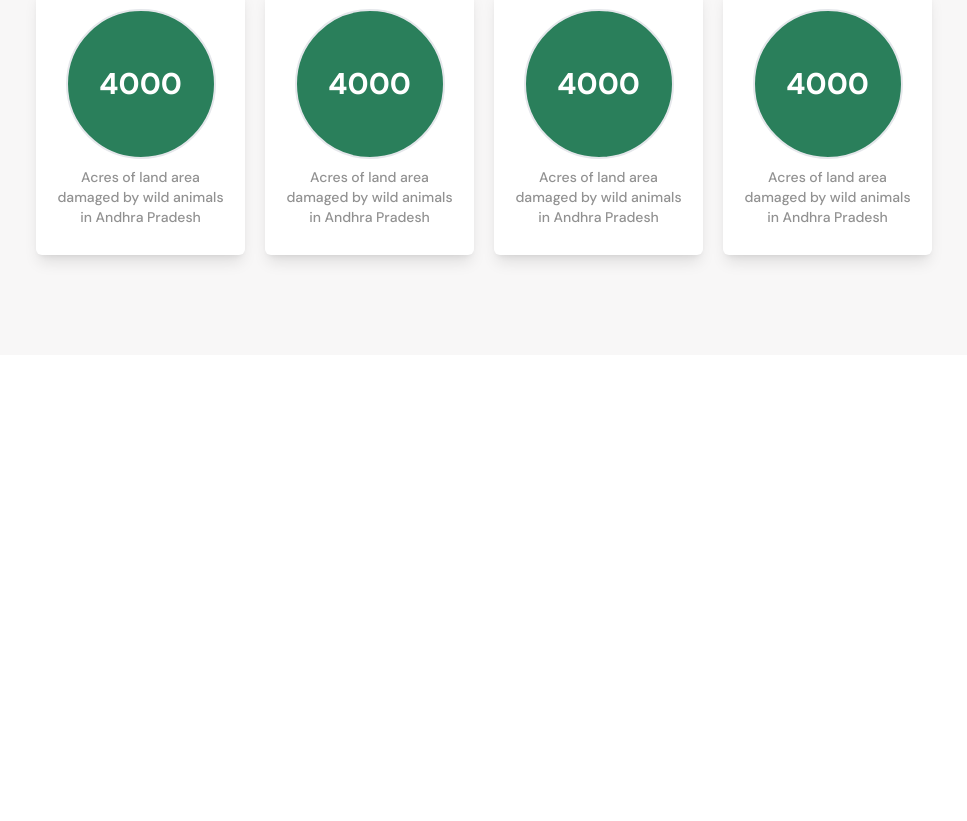
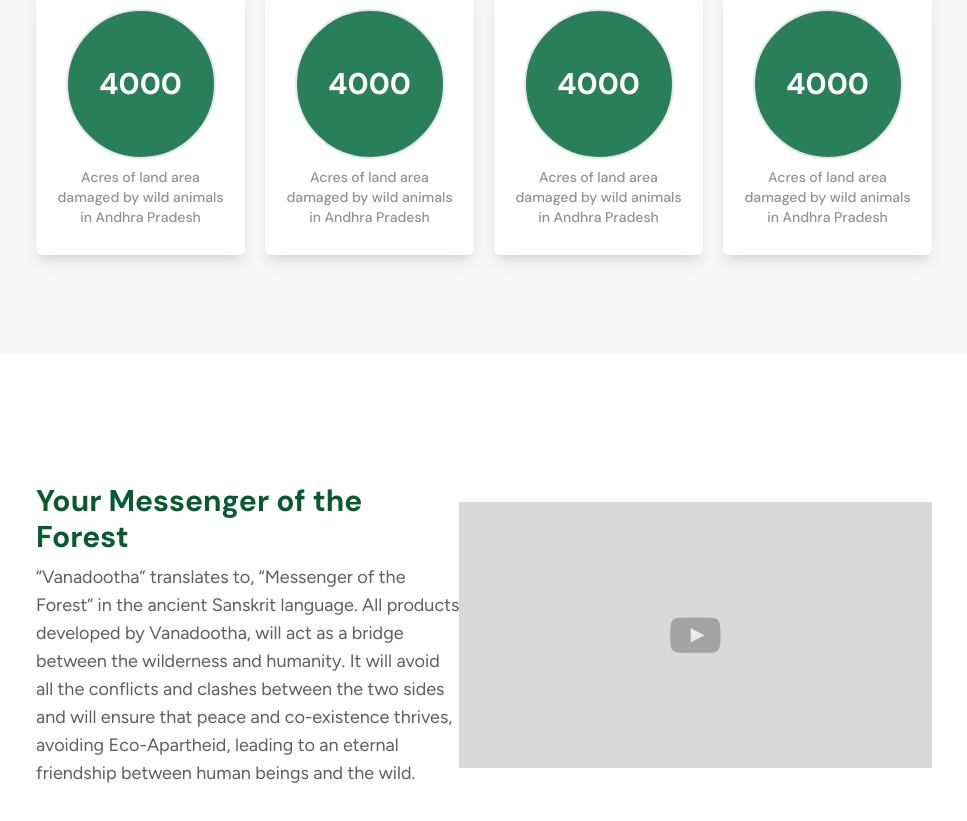
Before and after one commit to nav-r-c/vanadootha-website, a Next.js app: page / in a window 1280 px wide. Shown: the part 1355-2176 px from the top of the page, without its empty margins (156-1123 px from the left). Before the commit the page ends 1750 px from the top, so only its background shows below. Built offline with nearby package versions, Linux system fonts and the light colour scheme.

Commit message:
Added an about us section

```diff
--- /dev/null
+++ b/app/(home)/(landing-components)/LandingAbout.tsx
@@ -0,0 +1,29 @@
+import React from 'react'
+import { Figtree } from 'next/font/google'
+import Image from 'next/image'
+
+import YouTubePlaceholder from "@/public/landing-page/VideoPlaceholder.png"
+
+const figtree = Figtree({subsets: ['latin']})
+
+function LandingAbout() {
+    return (
+        <>
+        <div className='bg-white p-20'>
+        <div className='w-[80%] mx-auto'>
+        <div className='flex justify-between items-center'>
+            <div className='w-[50%]'>
+                <h1 className='font-bold my-2 text-accent-4 text-3xl'>Your Messenger of the Forest</h1>
+                <p className={`${figtree.className} text-secondary-4 text-lg my-2 text-left`}>“Vanadootha” translates to, “Messenger of the Forest” in the ancient Sanskrit language. All products developed by Vanadootha, will act as a bridge between the wilderness and humanity. It will avoid all the conflicts and clashes between the two sides and will ensure that peace and co-existence thrives, avoiding Eco-Apartheid, leading to an eternal friendship between human beings and the wild.</p>
+            </div>
+            <div>
+                <Image src = {YouTubePlaceholder} width={500} height={500} alt = "Vanadootha Video Placeholder" />
+            </div>
+        </div>
+        </div>
+        </div>
+        </>
+    )
+}
+
+export default LandingAbout
--- a/app/(home)/page.tsx
+++ b/app/(home)/page.tsx
@@ -2,6 +2,12 @@
 import Header from "./(landing-components)/Header";
 import Conflict from "./(landing-components)/ConflictComponent";
 import Stats from "./(landing-components)/Statistics";
+import { Metadata } from "next";
+import LandingAbout from "./(landing-components)/LandingAbout";
+
+export const metadata : Metadata = {
+    title : "Vanadootha"
+}
 
 export default function Page() {
     return (
@@ -12,6 +18,7 @@
                 <div>
                     <Conflict />
                     <Stats />
+                    <LandingAbout />
                 </div>
             </div>
         </>
--- a/tailwind.config.ts
+++ b/tailwind.config.ts
@@ -17,7 +17,8 @@
         'primary-3' : '#F8F7F7',
         'secondary-1' : '#373F41',
         'secondary-2' : '#D1D1D1',
-        'secondary-3' : '#262626'
+        'secondary-3' : '#262626',
+        'secondary-4' : '#5E5E5E'
       }
     }
   },
```
Also changed, not shown: public/landing-page/VideoPlaceholder.png (added), public/landing-page/Youtube.svg (added).
